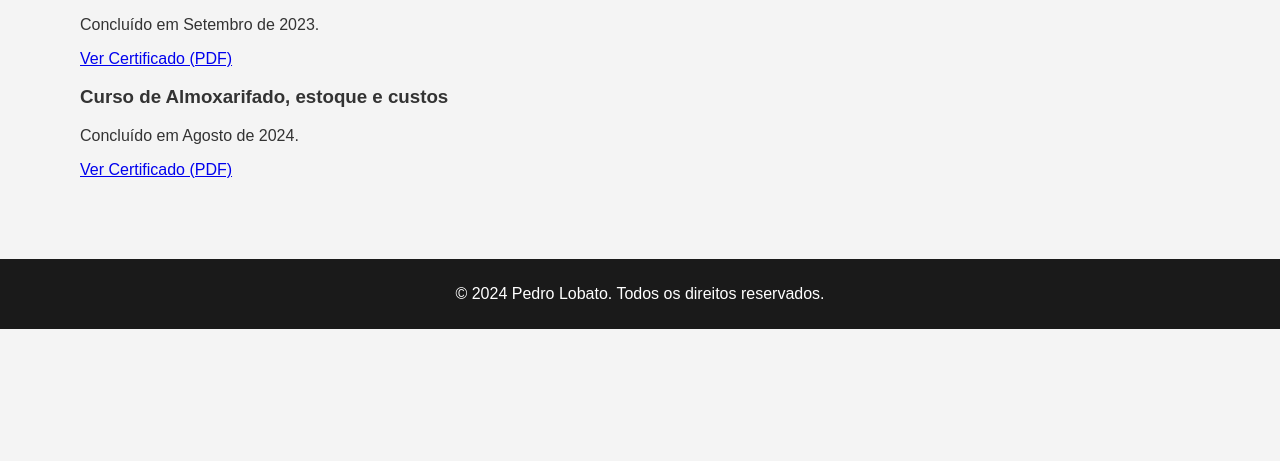
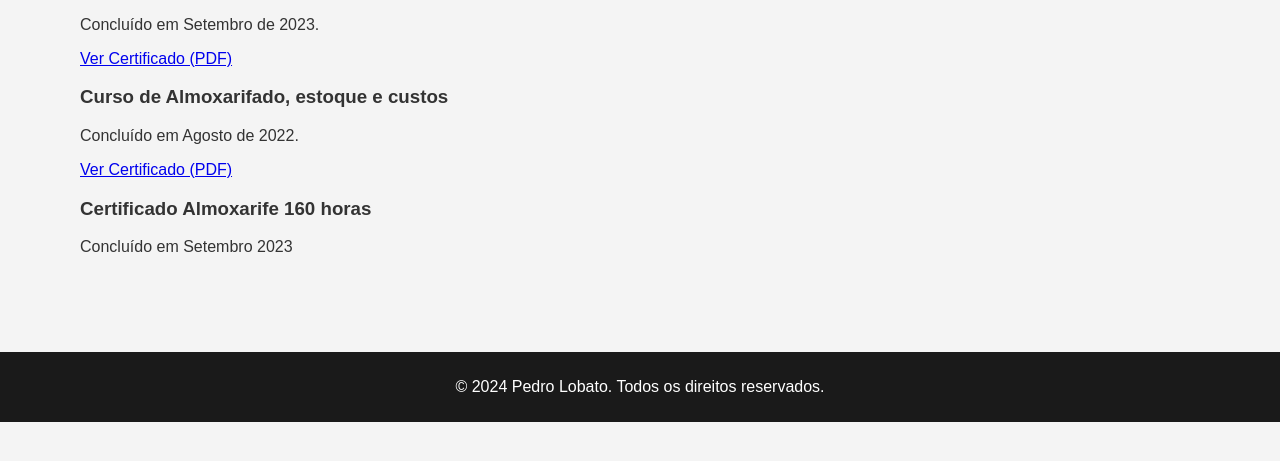
Before and after one commit to PedroLobato12/Minhas-Redes-Sociais, a plain HTML site: page index.html in a window 1280 px wide. Shown: the part 273-734 px from the top of the page. Drawn offline with Linux system fonts and the light colour scheme.

Commit message:
atualização

```diff
--- a/index.html
+++ b/index.html
@@ -28,10 +28,14 @@
 
         <div class="certificado">
             <h3>Curso de Almoxarifado, estoque e custos</h3>
-            <p>Concluído em Agosto de 2024.</p>
+            <p>Concluído em Agosto de 2022.</p>
             <a href="certificados/CURSO DE ALMOXARIFADO, ESTOQUES E CUSTOS.pdf" target="_blank">Ver Certificado (PDF)</a>
         </div>
-
+        <div>
+            <h3>Certificado Almoxarife 160 horas</h3>
+            <p>Concluído em Setembro 2023</p>
+            <a href="certificados/Certificado Almoxarife 160 horas.pdf" target="_blank"></a>
+        </div>
         <!-- Adicione mais certificados conforme necessário -->
     </section>
 
```
Also changed, not shown: 1 other file.
